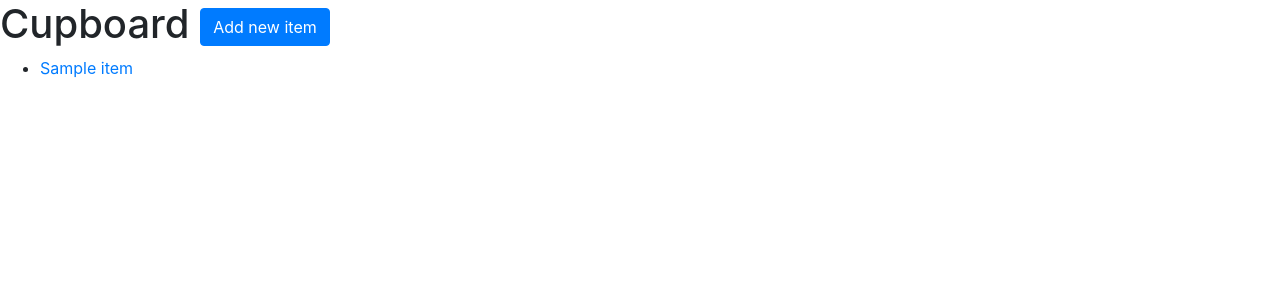
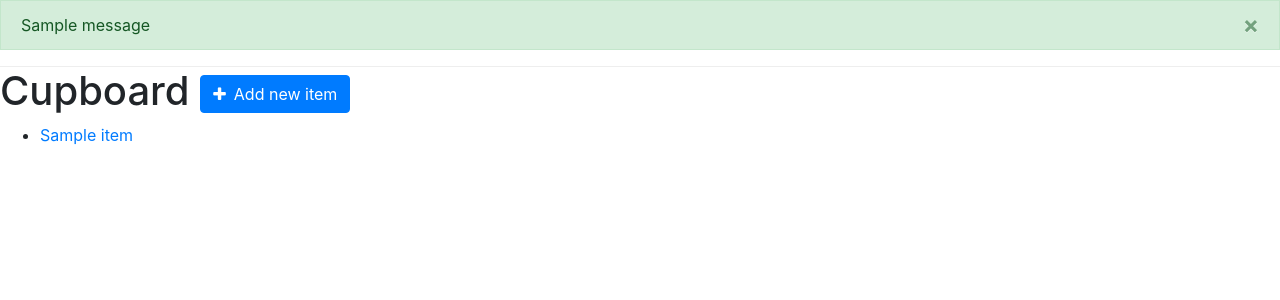
Before and after one commit to jackrvan/mealcost, a Django app: page /cupboard/ in a window 1280 px wide. Shown: the top 300 px of the page. Run offline with Django 3.2, Linux system fonts and the light colour scheme; tables that the repository leaves empty hold one stand-in row (values such as "Sample post"); one stand-in notice (Sample message) is shown; some libraries are stand-ins or nearby versions.

Commit message:
Make some improvements to everything

```diff
--- a/mealcost/cupboard/forms.py
+++ b/mealcost/cupboard/forms.py
@@ -4,4 +4,4 @@ from bootstrap_modal_forms.forms import BSModalForm
 class AddItemForm(BSModalForm):
     class Meta:
         model = Item
-        fields = ['item_name', 'price_per_cup', 'price_per_kg']
+        fields = ['item_name', 'price_per_cup', 'price_per_kg', 'price_per_unit']
--- a/mealcost/cupboard/models.py
+++ b/mealcost/cupboard/models.py
@@ -3,8 +3,9 @@ from django.db import models
 
 class Item(models.Model):
     item_name = models.CharField(max_length=100, unique=True)
-    price_per_cup = models.DecimalField(max_digits=7, decimal_places=2)
-    price_per_kg = models.DecimalField(max_digits=7, decimal_places=2)
+    price_per_cup = models.DecimalField(max_digits=7, decimal_places=2, null=True, blank=True)
+    price_per_kg = models.DecimalField(max_digits=7, decimal_places=2, null=True, blank=True)
+    price_per_unit = models.DecimalField(max_digits=7, decimal_places=2, null=True, blank=True)
 
     def __str__(self):
         return '{}: ${}/Cup'.format(self.item_name, self.price_per_cup)
--- a/mealcost/cupboard/templates/cupboard/index.html
+++ b/mealcost/cupboard/templates/cupboard/index.html
@@ -1,13 +1,9 @@
-{% include 'cupboard/_imports.html' %}
+{% extends 'helpers/base.html' %}
 {% block content %}
-    <div class="modal fade" id="create-modal" tabindex="-1" role="dialog" aria-hidden="true">
-      <div class="modal-dialog">
-        <div class="modal-content">
-        </div>
-      </div>
-    </div>
+  {% include "helpers/_modal.html" %}
     <h1>Cupboard
-        <button class="add-item btn btn-primary" type="button" name="button">Add new item</button>
+        <button class="add-item btn btn-primary" type="button" name="button">
+        <span class="fa fa-plus mr-2"></span>Add new item</button>
     </h1>
     <div class="modal fade" tabindex="-1" role="dialog" id="modal">
       <div class="modal-dialog" role="document">
@@ -28,7 +24,7 @@
 
 {% block extrascripts %}
 <script type="text/javascript">
-    $(document).ready(function () {
+    $(function () {
         $(".add-item").modalForm({formURL: "{% url 'cupboard:add_item' %}"});
     });
 </script>
--- /dev/null
+++ b/mealcost/cupboard/templates/helpers/_header.html
@@ -0,0 +1,36 @@
+{% load static %}
+
+<!-- Header -->
+<header style="border-bottom: 1px solid #eee;">
+  <!-- Messages -->
+  <div>
+    {% if messages %}
+      {% for message in messages %}
+        <div style="border-radius:0;" {% if message.tags %} class="alert alert-icon alert-{{ message.tags }} alert-dismissible fade show mb-0" role="alert" {% endif %}>
+          {{ message }}
+          <button type="button" class="close" data-dismiss="alert" aria-label="Close">
+            <span aria-hidden="true">&times;</span>
+          </button>
+        </div>
+      {% endfor %}
+    {% endif %}
+  </div>
+  <!-- End Messages -->
+  <div class="container">
+    <!-- Navbar -->
+    <!-- Important: columns can be used directly in navbar since it is d-flex -->
+    <nav class="navbar navbar-expand-md navbar-light p-0 py-2">
+      <button class="navbar-toggler" type="button" data-toggle="collapse" data-target="#navbarNav" aria-controls="navbarNav" aria-expanded="false" aria-label="Toggle navigation">
+        <span class="navbar-toggler-icon"></span>
+      </button>
+      <div class="collapse navbar-collapse" id="navbarNav">
+        <ul class="navbar-nav">
+          <li class="nav-item active">
+          </li>
+        </ul>
+      </div>
+    </nav>
+    <!-- End Navbar -->
+  </div>
+</header>
+<!-- End Header -->
--- /dev/null
+++ b/mealcost/cupboard/templates/helpers/_modal.html
@@ -0,0 +1,12 @@
+<div class="modal fade" id="create-modal" tabindex="-1" role="dialog" aria-hidden="true">
+  <div class="modal-dialog">
+    <div class="modal-content">
+    </div>
+  </div>
+</div>
+
+<div class="modal fade" tabindex="-1" role="dialog" id="modal">
+  <div class="modal-dialog" role="document">
+    <div class="modal-content"></div>
+  </div>
+</div>
--- /dev/null
+++ b/mealcost/cupboard/templates/helpers/base.html
@@ -0,0 +1,58 @@
+{% load static %}
+
+<!DOCTYPE html>
+<html lang="en">
+  <head>
+    <!-- Required meta tags -->
+    <meta charset="utf-8">
+    <meta http-equiv="X-UA-Compatible" content="IE=edge">
+    <meta name="viewport" content="width=device-width, initial-scale=1, minimum-scale=1, maximum-scale=1">
+
+    {% block stylesheets %}
+      <!-- Bootstrap CSS -->
+      <link rel="stylesheet" href="{% static 'assets/css/bootstrap.min.css' %}">
+      <!-- Font awesome CSS -->
+      <link rel="stylesheet" href="{% static 'assets/fonts/font-awesome-4.7.0/css/font-awesome.min.css' %}">
+      <!-- Custom CSS -->
+      <style media="screen">
+        .invalid {
+          color: #dc3545;
+          font-size: 80%;
+        }
+        body {
+          display: flex;
+          flex-direction: column;
+          min-height: 100vh;
+        }
+        .footer {
+          margin: auto 0 0;
+          height: 56px;
+        }
+      </style>
+    {% endblock stylesheets %}
+
+    <title>django-bootstrap-modal-forms</title>
+  </head>
+
+  <body>
+
+    <!-- Includes -->
+    {% include "helpers/_header.html" %}
+
+    {% block content %}{% endblock content %}
+
+
+    <!-- JavaScript -->
+    {% block scripts %}
+      <script src="{% static 'assets/js/jquery-3.2.1.min.js' %}"></script>
+      <script src="{% static 'assets/js/popper.min.js' %}"></script>
+      <script src="{% static 'assets/js/bootstrap.min.js' %}"></script>
+      <!-- You can alternatively load the minified version -->
+      <script src="{% static 'js/jquery.bootstrap.modal.forms.js' %}"></script>
+    {% endblock scripts %}
+
+    {% block extrascripts %}{% endblock extrascripts %}
+
+  </body>
+
+</html>
--- a/mealcost/cupboard/urls.py
+++ b/mealcost/cupboard/urls.py
@@ -6,6 +6,6 @@ app_name = 'cupboard'
 urlpatterns = [
     path('', views.Index.as_view(), name='index'),
     path('create/', views.ItemAddView.as_view(), name='add_item'),
-    # /cupboard/flour/
-    path('<str:item_name>/', views.item_detail, name='detail'),
+    # /cupboard/detail/flour/
+    path('detail/<str:item_name>/', views.item_detail, name='detail'),
 ]
--- a/mealcost/cupboard/views.py
+++ b/mealcost/cupboard/views.py
@@ -17,14 +17,14 @@ class Index(generic.ListView):
     context_object_name = 'items_in_cupboard'
     template_name = 'cupboard/index.html'
 
-
+'''
 def index(request):
     items_in_cupboard = Item.objects.all()
     context = {
         'items_in_cupboard': items_in_cupboard,
     }
     return render(request, 'cupboard/index.html', context)
-
+'''
 
 def item_detail(request, item_name):
     item = get_object_or_404(Item, item_name=item_name)
--- a/mealcost/mealcost/settings.py
+++ b/mealcost/mealcost/settings.py
@@ -32,6 +32,7 @@ ALLOWED_HOSTS = []
 
 INSTALLED_APPS = [
     'cupboard.apps.CupboardConfig',
+    'recipe.apps.RecipeConfig',
     'django.contrib.admin',
     'django.contrib.auth',
     'django.contrib.contenttypes',
--- a/mealcost/mealcost/urls.py
+++ b/mealcost/mealcost/urls.py
@@ -18,6 +18,6 @@ from django.urls import path, include
 
 urlpatterns = [
     path('cupboard/', include('cupboard.urls')),
-    #path('recipes/', include('recipe.urls')),
+    path('recipes/', include('recipe.urls')),
     path('admin/', admin.site.urls),
 ]
--- /dev/null
+++ b/mealcost/recipe/templates/recipe/index.html
@@ -0,0 +1 @@
+<h1>RECIPE INDEX</h1
--- /dev/null
+++ b/mealcost/recipe/urls.py
@@ -0,0 +1,8 @@
+from django.urls import path
+
+from . import views
+
+app_name = 'recipe'
+urlpatterns = [
+    path('', views.Index.as_view(), name='index'),
+]
```
Also changed, not shown: mealcost/cupboard/templates/cupboard/add_item.html (+7 -1 lines), mealcost/recipe/models.py (+14 -1 lines), mealcost/recipe/views.py (+8 -0 lines), mealcost/cupboard/migrations/0001_initial.py, mealcost/cupboard/templates/helpers/_imports.html (renamed from mealcost/cupboard/templates/cupboard/_imports.html), mealcost/recipe/migrations/0001_initial.py (added).
